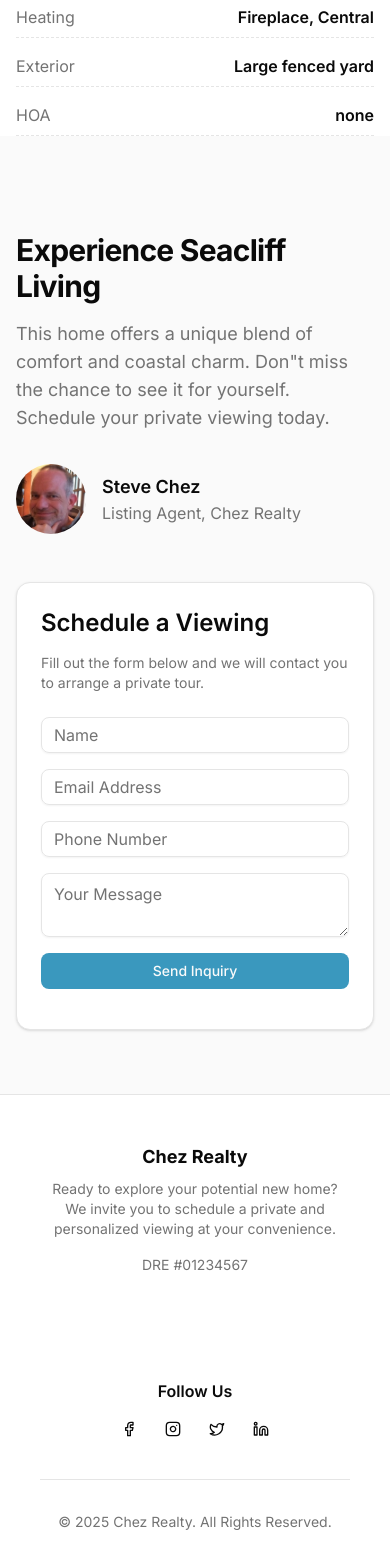
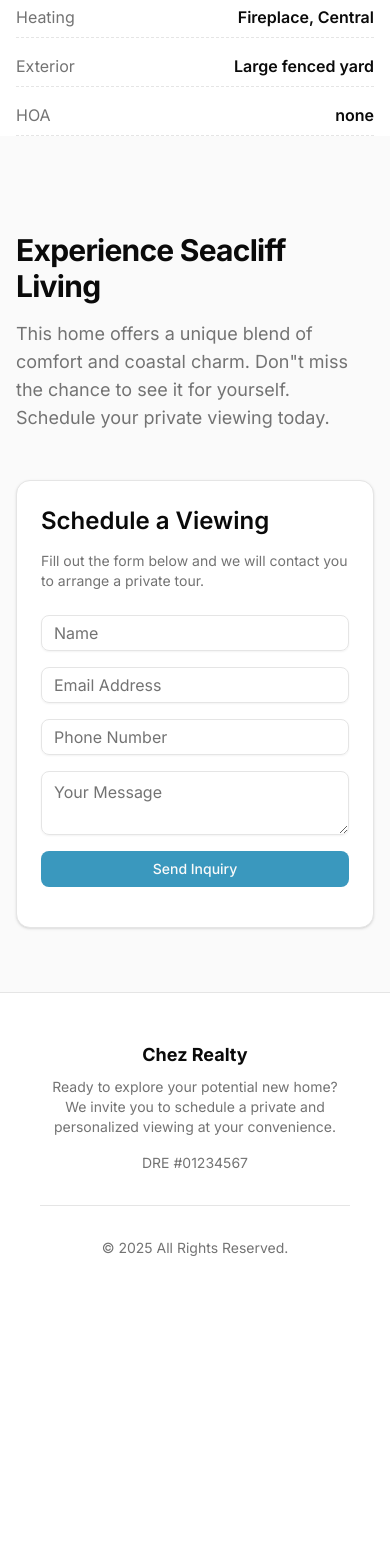
Before and after one commit to stevechez/840seacliff, a Next.js app: page / in a window 390 px wide. Shown: the part 8789-10357 px from the top of the page. After the commit the page ends 10095 px from the top, so only its background shows below. Built offline with nearby package versions, Linux system fonts and the light colour scheme.

Commit message:
commented out personal stuff

```diff
--- a/app/_components/global/footer.tsx
+++ b/app/_components/global/footer.tsx
@@ -21,7 +21,7 @@ export function Footer() {
 					</div>
 
 					{/* RIGHT SIDE: Social Media */}
-					<div className="text-center md:text-right mt-16 md:mt-0">
+					{/* <div className="text-center md:text-right mt-16 md:mt-0">
 						<h4 className="font-semibold mb-2">Follow Us</h4>
 						<div className="flex justify-center md:justify-end gap-2">
 							<Button variant="ghost" size="icon" asChild>
@@ -45,13 +45,13 @@ export function Footer() {
 								</a>
 							</Button>
 						</div>
-					</div>
+					</div> */}
 				</div>
 
 				{/* Separator and Copyright remain the same */}
 				<Separator className="my-8" />
 				<div className="text-center text-sm text-muted-foreground">
-					<p>© {currentYear} Chez Realty. All Rights Reserved.</p>
+					<p>© {currentYear} All Rights Reserved.</p>
 				</div>
 			</div>
 		</footer>
--- a/app/_components/home/cta-section.tsx
+++ b/app/_components/home/cta-section.tsx
@@ -23,7 +23,7 @@ export function CtaSection() {
 							Don&quot;t miss the chance to see it for yourself. Schedule your
 							private viewing today.
 						</p>
-						<div className="flex items-center gap-4 pt-4">
+						{/* <div className="flex items-center gap-4 pt-4">
 							<Image
 								src="/images/1520716170119.jpeg"
 								alt="Steve Chez"
@@ -37,7 +37,7 @@ export function CtaSection() {
 									Listing Agent, Chez Realty
 								</p>
 							</div>
-						</div>
+						</div> */}
 					</div>
 
 					{/* Right Column: The Form */}
```
